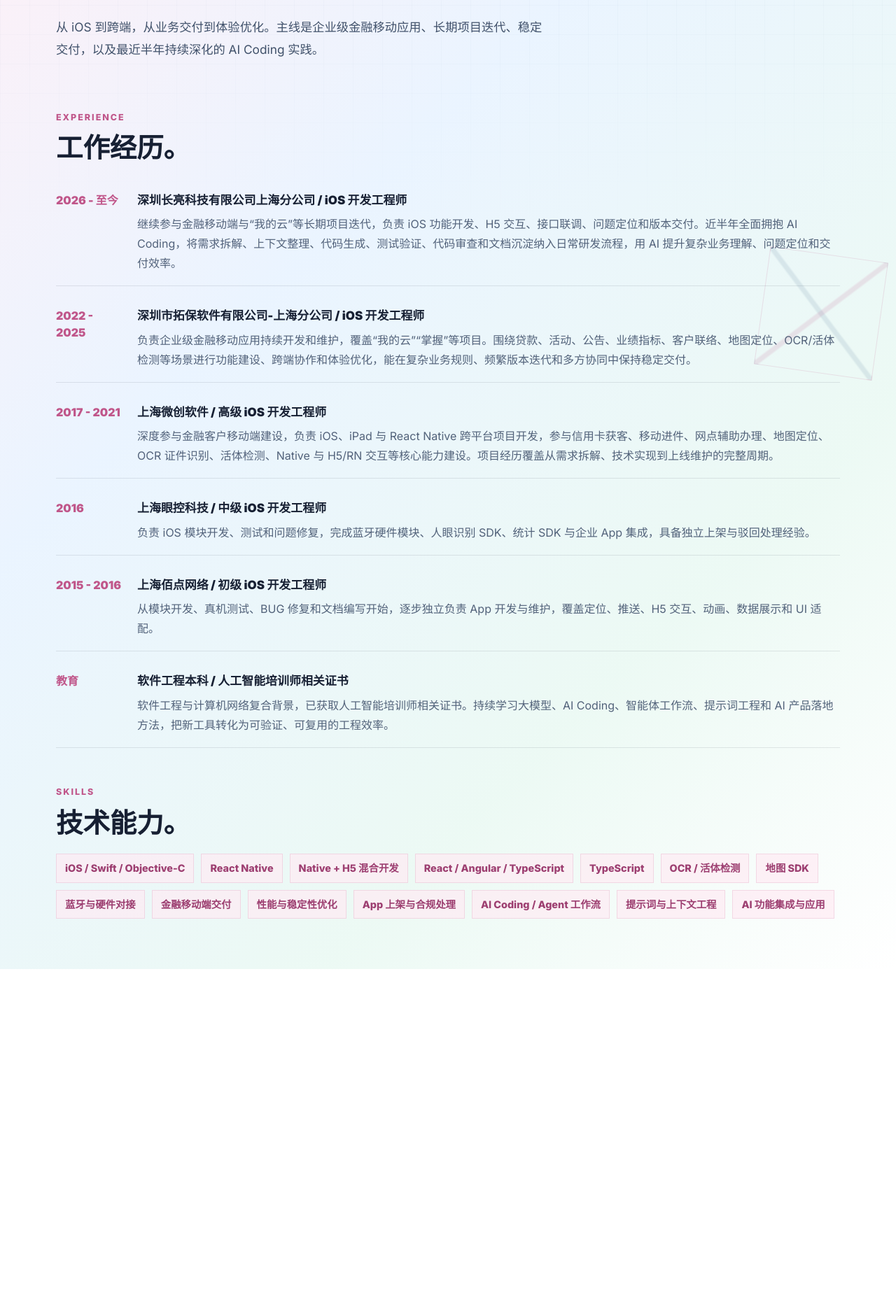
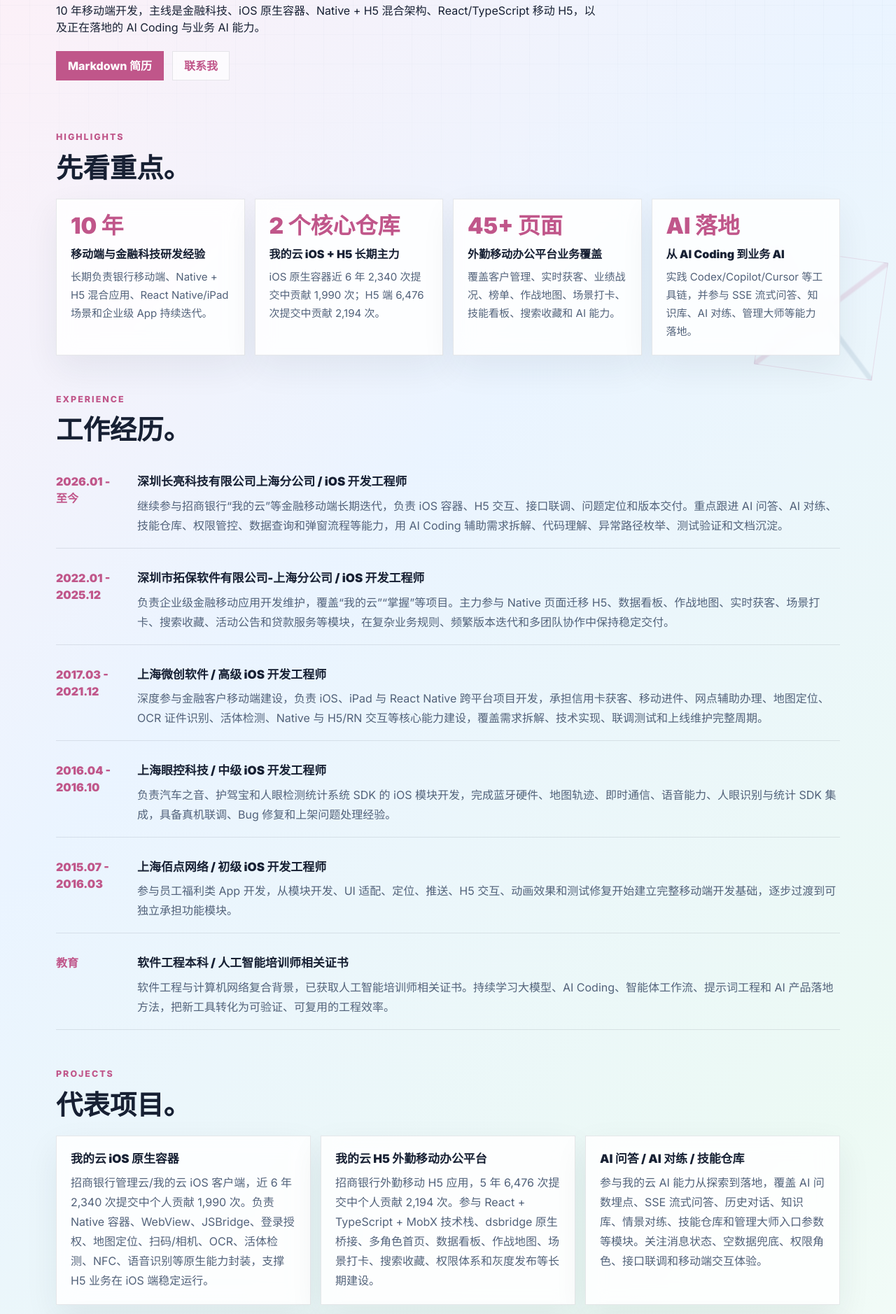
Before and after one commit to danielgzd/danielgzd.github.io, a Next.js app: page /resume in a window 1280 px wide. Shown: the part 245-2123 px from the top of the page at 70% size. Before the commit the page ends 1630 px from the top, so only its background shows below. Built offline with nearby package versions, Linux system fonts and the light colour scheme.

Commit message:
Update resume content

```diff
--- a/app/components.tsx
+++ b/app/components.tsx
@@ -1,7 +1,7 @@
 import Image from "next/image";
 import Link from "next/link";
 import radar from "@/data/daily-headlines.json";
-import { practices, skills, timeline, type RadarCategory } from "./content";
+import { practices, resumeHighlights, skills, timeline, type RadarCategory } from "./content";
 
 const categories = radar.categories as RadarCategory[];
 
@@ -25,6 +25,20 @@ export function SkillList() {
     <div className="skill-list">
       {skills.map((skill) => (
         <span key={skill}>{skill}</span>
+      ))}
+    </div>
+  );
+}
+
+export function HighlightGrid() {
+  return (
+    <div className="highlight-grid">
+      {resumeHighlights.map((item) => (
+        <article className="soft-panel highlight-card" key={item.label}>
+          <strong>{item.value}</strong>
+          <h3>{item.label}</h3>
+          <p>{item.body}</p>
+        </article>
       ))}
     </div>
   );
--- a/app/content.ts
+++ b/app/content.ts
@@ -1,45 +1,69 @@
 export const skills = [
-  "iOS / Swift / Objective-C",
-  "React Native",
-  "Native + H5 混合开发",
-  "React / Angular / TypeScript",
+  "Swift / Objective-C / UIKit",
+  "Native + H5 混合架构",
+  "WebView / JSBridge / dsbridge",
+  "React Native / Redux",
+  "React / MobX / TypeScript",
   "TypeScript",
-  "OCR / 活体检测",
-  "地图 SDK",
-  "蓝牙与硬件对接",
+  "ECharts / 数据看板",
+  "SSE 流式问答 / AI 对练",
+  "OCR / 活体检测 / 生物识别",
+  "地图 SDK / LBS 打卡 / 后台定位",
+  "SSO / 国密 / 企业级安全",
+  "灰度发布 / 容器化部署",
   "金融移动端交付",
-  "性能与稳定性优化",
-  "App 上架与合规处理",
+  "性能优化 / 路由缓存 / 虚拟列表",
   "AI Coding / Agent 工作流",
-  "提示词与上下文工程",
-  "AI 功能集成与应用",
+];
+
+export const resumeHighlights = [
+  {
+    value: "10 年",
+    label: "移动端与金融科技研发经验",
+    body: "长期负责银行移动端、Native + H5 混合应用、React Native/iPad 场景和企业级 App 持续迭代。",
+  },
+  {
+    value: "2 个核心仓库",
+    label: "我的云 iOS + H5 长期主力",
+    body: "iOS 原生容器近 6 年 2,340 次提交中贡献 1,990 次；H5 端 6,476 次提交中贡献 2,194 次。",
+  },
+  {
+    value: "45+ 页面",
+    label: "外勤移动办公平台业务覆盖",
+    body: "覆盖客户管理、实时获客、业绩战况、榜单、作战地图、场景打卡、技能看板、搜索收藏和 AI 能力。",
+  },
+  {
+    value: "AI 落地",
+    label: "从 AI Coding 到业务 AI",
+    body: "实践 Codex/Copilot/Cursor 等工具链，并参与 SSE 流式问答、知识库、AI 对练、管理大师等能力落地。",
+  },
 ];
 
 export const timeline = [
   {
-    period: "2026 - 至今",
+    period: "2026.01 - 至今",
     title: "深圳长亮科技有限公司上海分公司 / iOS 开发工程师",
-    body: "继续参与金融移动端与“我的云”等长期项目迭代，负责 iOS 功能开发、H5 交互、接口联调、问题定位和版本交付。近半年全面拥抱 AI Coding，将需求拆解、上下文整理、代码生成、测试验证、代码审查和文档沉淀纳入日常研发流程，用 AI 提升复杂业务理解、问题定位和交付效率。",
+    body: "继续参与招商银行“我的云”等金融移动端长期迭代，负责 iOS 容器、H5 交互、接口联调、问题定位和版本交付。重点跟进 AI 问答、AI 对练、技能仓库、权限管控、数据查询和弹窗流程等能力，用 AI Coding 辅助需求拆解、代码理解、异常路径枚举、测试验证和文档沉淀。",
   },
   {
-    period: "2022 - 2025",
+    period: "2022.01 - 2025.12",
     title: "深圳市拓保软件有限公司-上海分公司 / iOS 开发工程师",
-    body: "负责企业级金融移动应用持续开发和维护，覆盖“我的云”“掌握”等项目。围绕贷款、活动、公告、业绩指标、客户联络、地图定位、OCR/活体检测等场景进行功能建设、跨端协作和体验优化，能在复杂业务规则、频繁版本迭代和多方协同中保持稳定交付。",
+    body: "负责企业级金融移动应用开发维护，覆盖“我的云”“掌握”等项目。主力参与 Native 页面迁移 H5、数据看板、作战地图、实时获客、场景打卡、搜索收藏、活动公告和贷款服务等模块，在复杂业务规则、频繁版本迭代和多团队协作中保持稳定交付。",
   },
   {
-    period: "2017 - 2021",
+    period: "2017.03 - 2021.12",
     title: "上海微创软件 / 高级 iOS 开发工程师",
-    body: "深度参与金融客户移动端建设，负责 iOS、iPad 与 React Native 跨平台项目开发，参与信用卡获客、移动进件、网点辅助办理、地图定位、OCR 证件识别、活体检测、Native 与 H5/RN 交互等核心能力建设。项目经历覆盖从需求拆解、技术实现到上线维护的完整周期。",
+    body: "深度参与金融客户移动端建设，负责 iOS、iPad 与 React Native 跨平台项目开发，承担信用卡获客、移动进件、网点辅助办理、地图定位、OCR 证件识别、活体检测、Native 与 H5/RN 交互等核心能力建设，覆盖需求拆解、技术实现、联调测试和上线维护完整周期。",
   },
   {
-    period: "2016",
+    period: "2016.04 - 2016.10",
     title: "上海眼控科技 / 中级 iOS 开发工程师",
-    body: "负责 iOS 模块开发、测试和问题修复，完成蓝牙硬件模块、人眼识别 SDK、统计 SDK 与企业 App 集成，具备独立上架与驳回处理经验。",
+    body: "负责汽车之音、护驾宝和人眼检测统计系统 SDK 的 iOS 模块开发，完成蓝牙硬件、地图轨迹、即时通信、语音能力、人眼识别与统计 SDK 集成，具备真机联调、Bug 修复和上架问题处理经验。",
   },
   {
-    period: "2015 - 2016",
+    period: "2015.07 - 2016.03",
     title: "上海佰点网络 / 初级 iOS 开发工程师",
-    body: "从模块开发、真机测试、BUG 修复和文档编写开始，逐步独立负责 App 开发与维护，覆盖定位、推送、H5 交互、动画、数据展示和 UI 适配。",
+    body: "参与员工福利类 App 开发，从模块开发、UI 适配、定位、推送、H5 交互、动画效果和测试修复开始建立完整移动端开发基础，逐步过渡到可独立承担功能模块。",
   },
   {
     period: "教育",
@@ -50,36 +74,40 @@ export const timeline = [
 
 export const practices = [
   {
-    title: "MSP 信用卡申请客户端",
-    body: "面向分行网点和大堂经理的移动办理工具，使用 React Native、Redux、Swift 与 Native 交互，接入活体检测、身份证 OCR、客户信息采集和流程校验，并适配 iOS、iPad 与 Android Pad 场景。项目帮助网点从固定专网设备延展到更灵活的移动办理模式。",
+    title: "我的云 iOS 原生容器",
+    body: "招商银行管理云/我的云 iOS 客户端，近 6 年 2,340 次提交中个人贡献 1,990 次。负责 Native 容器、WebView、JSBridge、登录授权、地图定位、扫码/相机、OCR、活体检测、NFC、语音识别等原生能力封装，支撑 H5 业务在 iOS 端稳定运行。",
   },
   {
-    title: "我的云 / 信用卡获客工具",
-    body: "自 2017 年起持续开发迭代，贯穿微创、拓保、长亮多个阶段，是个人最长期投入的金融移动端项目。使用 Swift 构建业务主流程，接入 OCR、活体检测、地图 SDK 和 H5 页面，实现自定义地图、后台定位上传、业绩指标、数据回显、电话联络、记录查看和获客数据图表展示。长期负责需求承接、功能开发、问题定位、版本兼容和体验打磨。",
+    title: "我的云 H5 外勤移动办公平台",
+    body: "招商银行外勤移动 H5 应用，5 年 6,476 次提交中个人贡献 2,194 次。参与 React + TypeScript + MobX 技术栈、dsbridge 原生桥接、多角色首页、数据看板、作战地图、场景打卡、搜索收藏、权限体系和灰度发布等长期建设。",
+  },
+  {
+    title: "AI 问答 / AI 对练 / 技能仓库",
+    body: "参与我的云 AI 能力从探索到落地，覆盖 AI 问数埋点、SSE 流式问答、历史对话、知识库、情景对练、技能仓库和管理大师入口参数等模块。关注消息状态、空数据兜底、权限角色、接口联调和移动端交互体验。",
+  },
+  {
+    title: "作战地图 / 实时获客 / 场景打卡",
+    body: "围绕银行外勤场景建设地图聚合、POI 搜索、导航、网点收藏、驻点打卡、实时获客、场景活动和战况榜单等能力。处理定位权限、地图 SDK、接口字段、筛选映射、列表加载、页面状态和异常兜底。",
   },
   {
     title: "掌握 / 金融服务工具",
-    body: "面向贷款、活动、公告等业务场景，负责 iOS 端与 H5 相关开发，参与需求拆解、页面开发、接口联调、异常处理、问题修复和版本迭代。项目更强调业务入口清晰、信息触达效率和移动端操作流畅度。",
+    body: "面向贷款、活动、公告等业务场景，负责 iOS 端与 H5 相关开发，参与需求拆解、页面开发、接口联调、异常处理、问题修复和版本迭代。重点保障业务入口清晰、信息触达高效、移动端操作流畅。",
+  },
+  {
+    title: "MSP 信用卡申请 Pad",
+    body: "面向分行网点和大堂经理的移动办理工具，使用 React Native、Redux、Swift 与 Native Bridge，接入活体检测、身份证 OCR、客户信息采集和流程校验，并适配 iOS、iPad 与 Android Pad 场景。",
   },
   {
     title: "前端管理平台与跨端协作",
-    body: "使用 React、AngularJS、TypeScript 和 H5 技术开发管理平台与嵌入式页面，配合移动端完成交互闭环。熟悉 Native 与 WebView 通信、参数传递、页面容器、权限校验和埋点排查，重视体验细节、问题定位和交付节奏。",
-  },
-  {
-    title: "人眼检测统计系统 SDK",
-    body: "独立完成人脸检测识别与统计 SDK，用于识别使用者身份，并统计使用时长、习惯和关注点，最终集成到企业 App 使用。",
+    body: "使用 React、AngularJS、TypeScript 和 H5 技术开发管理平台与嵌入式页面，配合移动端完成交互闭环。熟悉 Native 与 WebView 通信、参数传递、页面容器、权限校验、埋点排查和跨团队问题定位。",
   },
   {
     title: "车载与地图类应用",
-    body: "参与汽车之音、护驾宝等项目，涉及在线广播、语音通话、即时聊天、蓝牙连接、百度地图鹰眼 SDK、轨迹回放、本地存储和免登录体验。",
+    body: "参与汽车之音、护驾宝、人眼检测统计系统 SDK 等项目，涉及在线广播、语音通话、即时聊天、蓝牙连接、百度地图鹰眼 SDK、轨迹回放、本地存储、人眼检测识别和企业 App SDK 集成。",
   },
   {
-    title: "个人自动化与信息流",
-    body: "在工作之外持续整理自动化、AI 工具链和每日信息雷达，把兴趣内容转化成可运行、可维护、可持续更新的个人系统。实践 AI Coding 的完整循环：明确目标、补充上下文、生成方案、落地代码、运行验证、审查差异和持续迭代。",
-  },
-  {
-    title: "AI Coding 与智能化实践",
-    body: "近半年系统使用 Codex、Copilot、Cursor 等 AI 编程与智能体工具，熟悉多轮需求澄清、仓库上下文读取、任务拆分、代码改造、测试/构建验证、PR 审查和文档生成流程。能够把 AI 用在移动端研发、脚本自动化、信息流采集、内容翻译、摘要生成和个人效率工具中。",
+    title: "AI Coding 与个人自动化",
+    body: "系统使用 Codex、Copilot、Cursor 等 AI 编程与智能体工具，熟悉上下文读取、任务拆分、代码改造、测试构建、Review 和文档生成流程。把 AI 用在移动端研发、脚本自动化、信息流采集、内容翻译、摘要生成和个人效率工具中。",
   },
 ];
 
--- a/app/globals.css
+++ b/app/globals.css
@@ -195,6 +195,10 @@ a {
   border-color: rgba(192, 86, 138, 0.36);
 }
 
+.resume-actions {
+  margin-top: 22px;
+}
+
 .profile-card,
 .soft-panel,
 .news-card {
@@ -290,6 +294,39 @@ a {
   font-size: 0.9rem;
   font-weight: 720;
   background: rgba(255, 234, 243, 0.66);
+}
+
+.highlight-grid {
+  display: grid;
+  gap: 14px;
+  grid-template-columns: repeat(4, minmax(0, 1fr));
+}
+
+.highlight-card {
+  padding: 20px;
+}
+
+.highlight-card strong {
+  display: block;
+  color: #c0568a;
+  font-size: clamp(1.35rem, 3vw, 2rem);
+  font-weight: 850;
+  line-height: 1.1;
+}
+
+.highlight-card h3 {
+  margin: 12px 0 0;
+  color: #172033;
+  font-size: 1rem;
+  font-weight: 820;
+  line-height: 1.45;
+}
+
+.highlight-card p {
+  margin: 8px 0 0;
+  color: #52627a;
+  font-size: 0.94rem;
+  line-height: 1.72;
 }
 
 .timeline {
@@ -456,15 +493,19 @@ a {
 }
 
 @media (max-width: 900px) {
-  .hero,
-  .about-grid,
+  .about-grid {
+    grid-template-columns: 1fr;
+  }
+
+  .highlight-grid,
   .practice-grid,
   .news-grid,
   .portal-grid {
-    grid-template-columns: 1fr;
+    grid-template-columns: repeat(2, minmax(0, 1fr));
   }
 
   .hero {
+    grid-template-columns: 1fr;
     min-height: auto;
     padding-top: 56px;
   }
@@ -484,6 +525,13 @@ a {
     font-size: 4rem;
   }
 
+  .highlight-grid,
+  .practice-grid,
+  .news-grid,
+  .portal-grid {
+    grid-template-columns: 1fr;
+  }
+
   .timeline article {
     grid-template-columns: 1fr;
     gap: 4px;
--- a/app/page.tsx
+++ b/app/page.tsx
@@ -5,12 +5,12 @@ const portals = [
   {
     href: "/resume",
     title: "履历",
-    body: "10 年移动端开发经验，从 iOS、React Native、金融业务长期迭代到 AI Coding 实践。",
+    body: "10 年移动端开发，聚焦金融科技、iOS 原生容器、混合架构、React/TS 移动 H5 和 AI 落地。",
   },
   {
     href: "/projects",
     title: "项目",
-    body: "我的云、MSP、掌握、前端管理平台，以及早期硬件与地图类应用。",
+    body: "我的云 iOS/H5、AI 问答与对练、作战地图、实时获客、MSP Pad 和掌握。",
   },
   {
     href: "/radar",
@@ -29,7 +29,7 @@ export default function Home() {
           <p className="eyebrow">iOS / Cross-platform / Product-minded Engineer</p>
           <h1>Daniel</h1>
           <p className="hero-text">
-            2015 年入行，10 年开发经验，长期参与企业级金融、获客工具、硬件识别、地图定位和前端管理平台建设。已获取人工智能培训师相关证书，最近半年全面拥抱 AI Coding，把智能体流程用于开发、验证和效率提升。
+            2015 年入行，10 年移动端开发经验。长期主力参与招商银行“我的云”iOS 原生容器与 H5 外勤平台建设，覆盖 Native + H5、React/TypeScript、地图定位、OCR/活体检测、数据看板和 AI 问答/对练能力。
           </p>
           <div className="hero-actions">
             <a href="https://github.com/danielgzd">GitHub</a>
@@ -39,15 +39,15 @@ export default function Home() {
         <aside className="profile-card anime-card" aria-label="profile snapshot">
           <div>
             <span>Focus</span>
-            <strong>iOS、React Native、AI Coding、企业级移动应用</strong>
+            <strong>iOS 容器、混合架构、React/TS 移动 H5、AI Coding</strong>
           </div>
           <div>
             <span>Style</span>
-            <strong>重视体验、善用 AI、定位问题快、交付稳定</strong>
+            <strong>熟悉金融业务、问题定位扎实、长期项目交付稳定</strong>
           </div>
           <div>
-            <span>Radar</span>
-            <strong>技术、动漫、展会、摄影和生活灵感</strong>
+            <span>Impact</span>
+            <strong>我的云 iOS 1,990 次提交，H5 2,194 次提交</strong>
           </div>
         </aside>
       </section>
--- a/app/projects/page.tsx
+++ b/app/projects/page.tsx
@@ -9,7 +9,7 @@ export default function ProjectsPage() {
         <p className="eyebrow">Projects</p>
         <h1>项目</h1>
         <p>
-          更具体的项目经历。重点是“我的云”长期迭代，也包括 MSP、掌握、前端管理平台与早期硬件/地图类应用。
+          重点展示“我的云”iOS 原生容器与 H5 外勤平台的长期贡献，也包括 AI 问答/对练、作战地图、实时获客、MSP Pad、掌握和早期硬件/地图类应用。
         </p>
       </section>
 
--- a/app/resume/page.tsx
+++ b/app/resume/page.tsx
@@ -1,4 +1,4 @@
-import { SkillList, Timeline, TopNav } from "../components";
+import { HighlightGrid, PracticeGrid, SkillList, Timeline, TopNav } from "../components";
 
 export default function ResumePage() {
   return (
@@ -9,8 +9,20 @@ export default function ResumePage() {
         <p className="eyebrow">Resume</p>
         <h1>履历</h1>
         <p>
-          从 iOS 到跨端，从业务交付到体验优化。主线是企业级金融移动应用、长期项目迭代、稳定交付，以及最近半年持续深化的 AI Coding 实践。
+          10 年移动端开发，主线是金融科技、iOS 原生容器、Native + H5 混合架构、React/TypeScript 移动 H5，以及正在落地的 AI Coding 与业务 AI 能力。
         </p>
+        <div className="hero-actions resume-actions">
+          <a href="/Daniel-iOS-Resume-2026.md">Markdown 简历</a>
+          <a href="mailto:daniel.gzd@outlook.com">联系我</a>
+        </div>
+      </section>
+
+      <section className="section">
+        <div className="section-title">
+          <p>Highlights</p>
+          <h2>先看重点。</h2>
+        </div>
+        <HighlightGrid />
       </section>
 
       <section className="section">
@@ -23,6 +35,14 @@ export default function ResumePage() {
 
       <section className="section">
         <div className="section-title">
+          <p>Projects</p>
+          <h2>代表项目。</h2>
+        </div>
+        <PracticeGrid />
+      </section>
+
+      <section className="section">
+        <div className="section-title">
           <p>Skills</p>
           <h2>技术能力。</h2>
         </div>
```
Also changed, not shown: public/Daniel-iOS-Resume-2026.md (added, +109 -0 lines), 1 other file (tests, documents, lock files or other folders).
